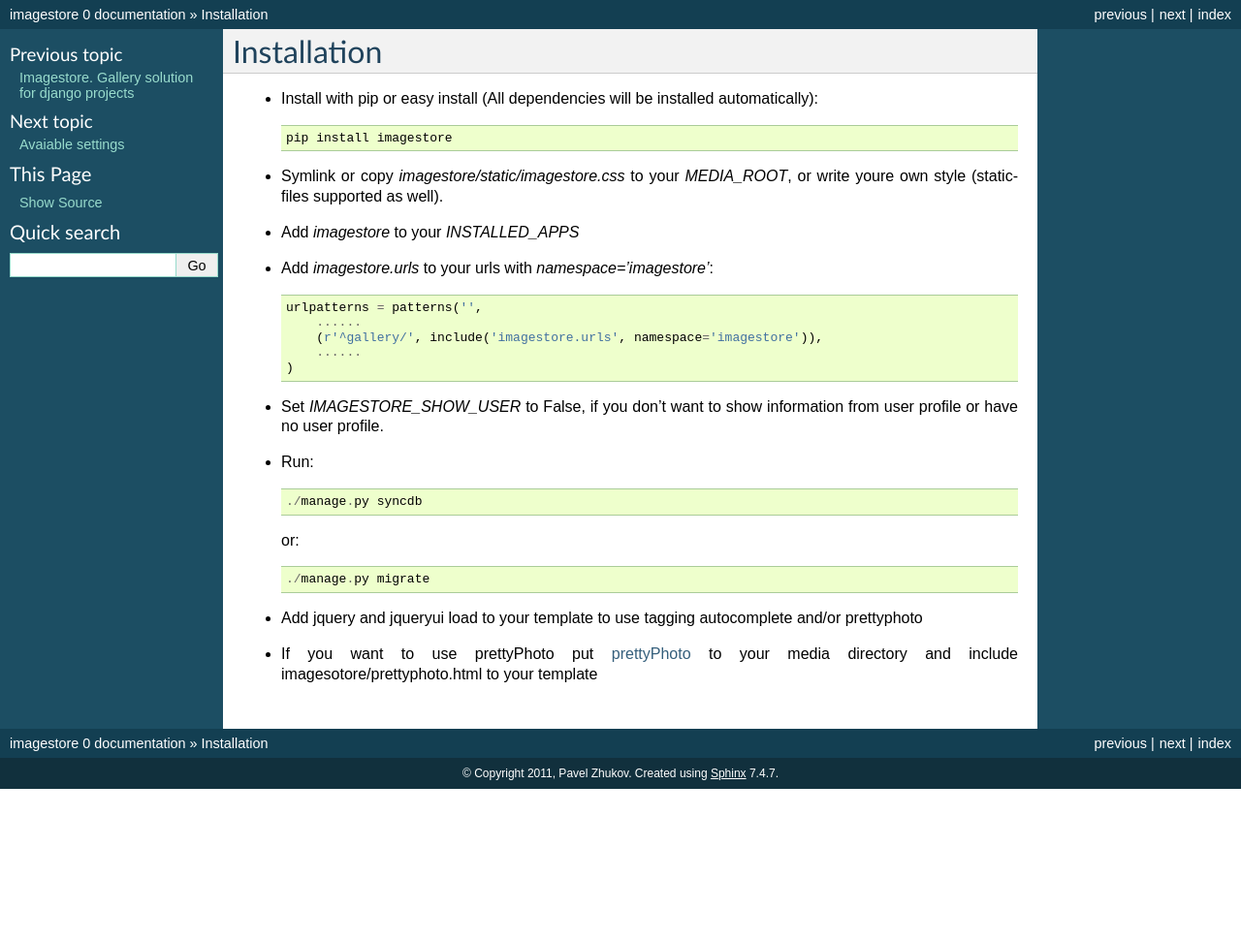
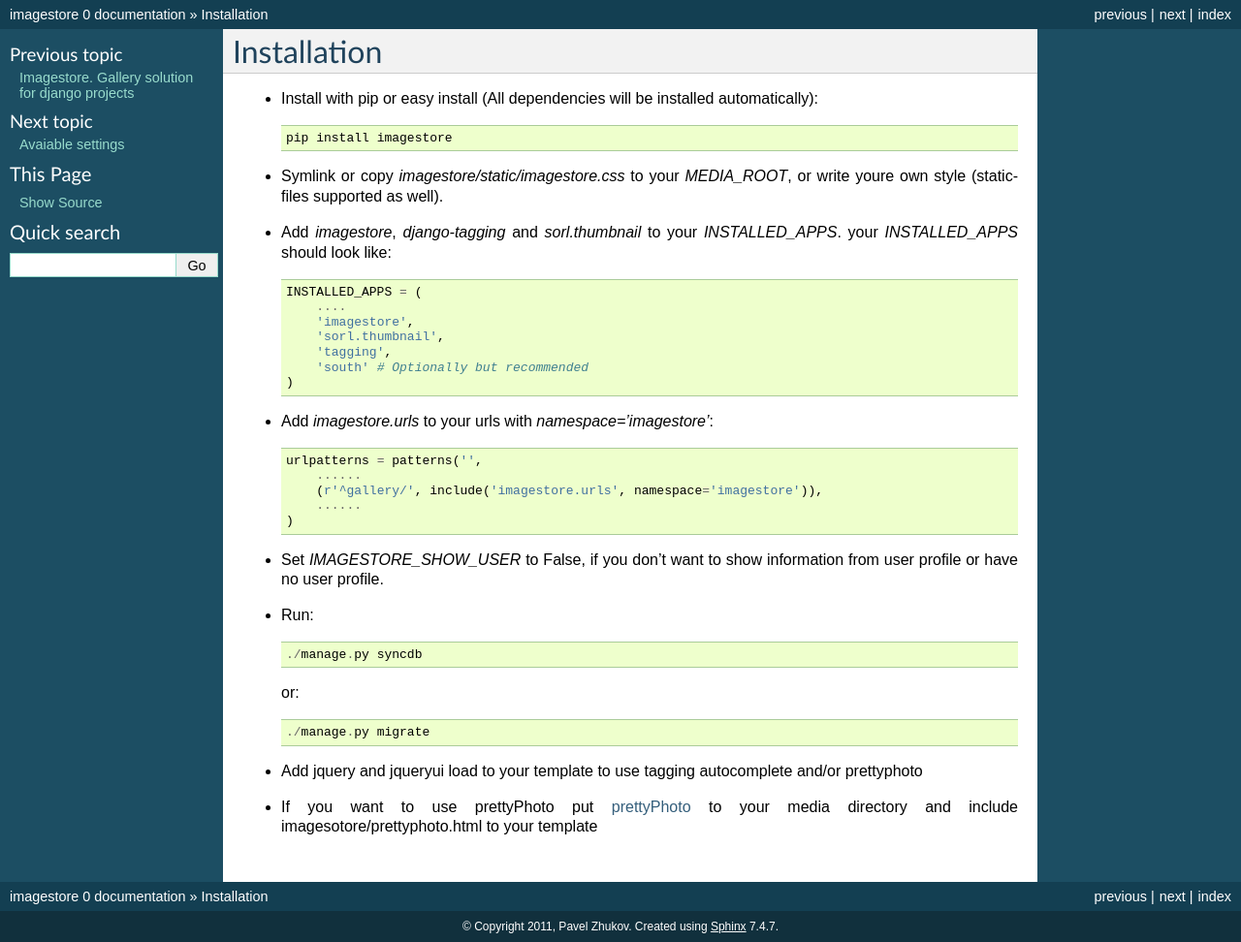
Before and after one commit to hovel/imagestore, a Sphinx documentation site: the page built from docs/install.rst, in a window 1280 px wide. Shown: the whole page at 97% size. Built offline with Sphinx 7.4.7, drawn with Linux system fonts in a browser that asks for light colours; before the commit the page ends 900 px from its top, so only the background shows below that.

Commit message:
Add to documentation dependency for INSTALLED_APPS
--HG--
branch : develop

```diff
--- a/docs/install.rst
+++ b/docs/install.rst
@@ -6,7 +6,17 @@ Installation
     pip install imagestore
 
 * Symlink or copy `imagestore/static/imagestore.css` to your `MEDIA_ROOT`, or write youre own style (staticfiles supported as well).
-* Add `imagestore` to your `INSTALLED_APPS`
+* Add `imagestore`, `django-tagging` and `sorl.thumbnail` to your `INSTALLED_APPS`.
+  your `INSTALLED_APPS` should look like::
+
+    INSTALLED_APPS = (
+        ....
+        'imagestore',
+        'sorl.thumbnail',
+        'tagging',
+        'south' # Optionally but recommended
+    )
+
 * Add `imagestore.urls` to your urls with `namespace='imagestore'`::
 
     urlpatterns = patterns('',
```
